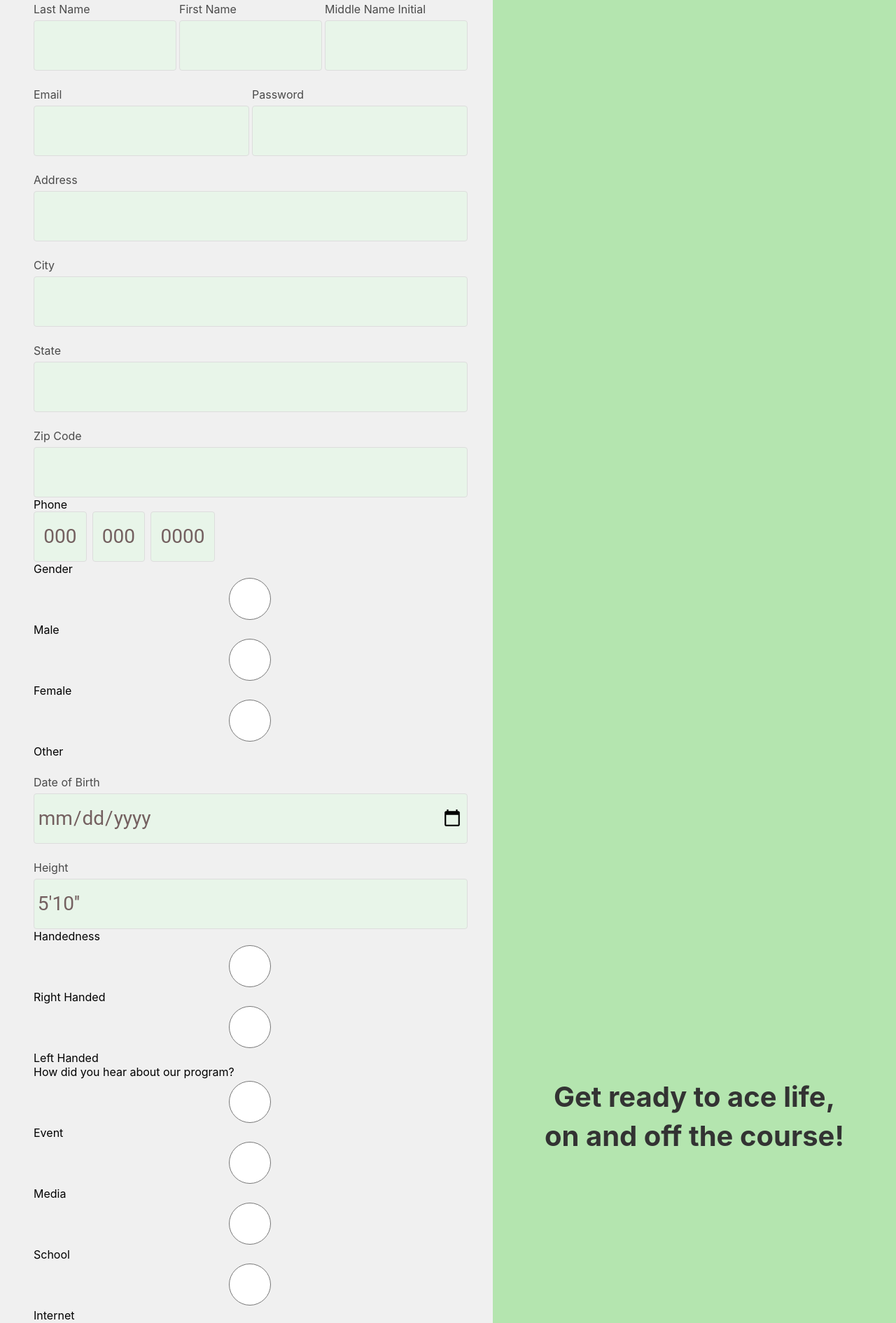
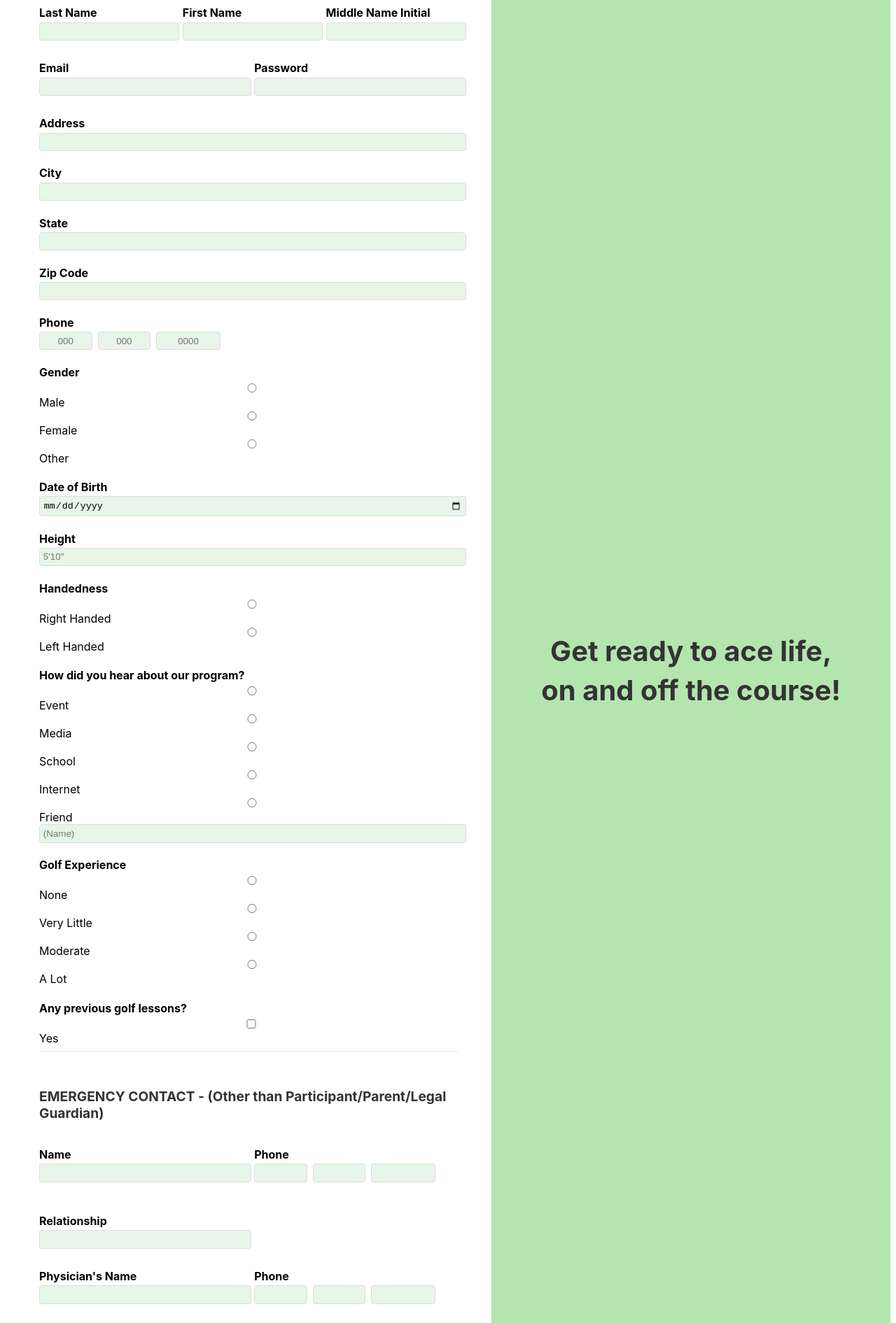
Before and after one commit to Haryordeji/edu-sports, a React (Create React App) app in the folder client/: page /register in a window 1280 px wide. Shown: the part 300-2191 px from the top of the page at 70% size. Built offline with nearby package versions, Linux system fonts and the light colour scheme; no server answers.

Commit message:
css can be hard, register and login done

```diff
--- a/client/src/components/LoginPage.css
+++ b/client/src/components/LoginPage.css
@@ -1,38 +1,39 @@
-body {
+.login-page-wrapper {
   font-family: 'Inter', Arial, sans-serif;
   background-color: #F0F0F0;
-  margin: 0;
-  padding: 0;
+  min-height: 100vh;
+  width: 100%;
   display: flex;
   justify-content: center;
   align-items: center;
-  min-height: 100vh;
+  margin: 0;
+  padding: 0;
 }
 
-.login-container {
+.login-page-wrapper .login-container {
   display: flex;
   max-width: 1400px;
   width: 100%;
   margin: 1rem;
 }
 
-.login-form {
+.login-page-wrapper .login-form {
   flex: 1;
   background: white;
   padding: 2.5rem;
   max-width: 700px;
 }
 
-.login-header {
+.login-page-wrapper .login-header {
   margin-bottom: 2rem;
 }
 
-.login-header img {
+.login-page-wrapper .login-header img {
   width: 329px;
   height: auto;
 }
 
-.login-header h1 {
+.login-page-wrapper .login-header h1 {
   color: #000000;
   font-size: 48px;
   font-weight: 700;
@@ -41,14 +42,14 @@ body {
   margin: 2rem 0;
 }
 
-.input-group {
+.login-page-wrapper .input-group {
   position: relative;
-  padding-top: 24px;
+  margin-bottom: 2.5rem;
 }
 
-input {
-  width: 100%;
-  height: 60px;
+.login-page-wrapper input {
+  width: 90%;
+  height: 68px;
   padding: 0 1.5rem;
   background: #B4E5AF;
   border: 1px solid #000000;
@@ -58,31 +59,32 @@ input {
   color: #746060;
 }
 
-input::placeholder {
+.login-page-wrapper input::placeholder {
   color: #746060;
 }
 
-input:focus {
+.login-page-wrapper input:focus {
   outline: none;
   border-color: #4caf50;
 }
 
-.toggle-password {
+.login-page-wrapper .toggle-password {
   position: absolute;
-  right: 0.0001rem;
-  top: 60%;
+  right: 1rem;
+  top: 50%;
   transform: translateY(-50%);
-  background: rgba(180, 229, 175, 0.8);
-  border-radius: 50%;
+  background: transparent;
+  border: none;
   width: 39px;
   height: 38px;
   cursor: pointer;
   display: flex;
   align-items: center;
   justify-content: center;
+  color: #1E1E1E;
 }
 
-.sign-in-button {
+.login-page-wrapper .sign-in-button {
   width: 305px;
   height: 88px;
   margin: 2rem auto;
@@ -98,16 +100,16 @@ input:focus {
   transition: background-color 0.3s;
 }
 
-.sign-in-button:hover {
+.login-page-wrapper .sign-in-button:hover {
   background-color: #4caf50;
 }
 
-.sign-in-button:disabled {
+.login-page-wrapper .sign-in-button:disabled {
   opacity: 0.7;
   cursor: not-allowed;
 }
 
-.new-user-section {
+.login-page-wrapper .new-user-section {
   flex: 1;
   background: #B4E5AF;
   padding: 2.5rem;
@@ -119,7 +121,7 @@ input:focus {
   max-width: 700px;
 }
 
-.new-user-section h3 {
+.login-page-wrapper .new-user-section h3 {
   color: #000000;
   font-size: 48px;
   font-weight: 700;
@@ -128,7 +130,7 @@ input:focus {
   margin-bottom: 1rem;
 }
 
-.new-user-section p {
+.login-page-wrapper .new-user-section p {
   color: #000000;
   font-size: 20px;
   font-weight: 400;
@@ -137,7 +139,7 @@ input:focus {
   margin-bottom: 2rem;
 }
 
-.sign-up-button {
+.login-page-wrapper .sign-up-button {
   width: 308px;
   height: 82px;
   background: white;
@@ -151,17 +153,17 @@ input:focus {
   transition: all 0.3s;
 }
 
-.sign-up-button:hover {
+.login-page-wrapper .sign-up-button:hover {
   background-color: #31D063;
   color: white;
 }
 
-.sign-up-button:disabled {
+.login-page-wrapper .sign-up-button:disabled {
   opacity: 0.7;
   cursor: not-allowed;
 }
 
-.error-message {
+.login-page-wrapper .error-message {
   color: #ff0000;
   text-align: center;
   margin: 1rem 0;
@@ -170,52 +172,52 @@ input:focus {
 
 /* Responsive design */
 @media (max-width: 1200px) {
-  .login-container {
+  .login-page-wrapper .login-container {
     margin: 0.5rem;
   }
 
-  .login-form,
-  .new-user-section {
+  .login-page-wrapper .login-form,
+  .login-page-wrapper .new-user-section {
     padding: 2rem;
   }
 }
 
 @media (max-width: 768px) {
-  .login-container {
+  .login-page-wrapper .login-container {
     flex-direction: column;
     margin: 0;
   }
 
-  .login-form,
-  .new-user-section {
+  .login-page-wrapper .login-form,
+  .login-page-wrapper .new-user-section {
     max-width: 100%;
   }
 
-  .login-header img {
+  .login-page-wrapper .login-header img {
     width: 245px;
   }
 
-  .login-header h1 {
+  .login-page-wrapper .login-header h1 {
     font-size: 24px;
     text-align: center;
   }
 
-  input {
+  .login-page-wrapper input {
     height: 55px;
     font-size: 24px;
   }
 
-  .sign-in-button {
+  .login-page-wrapper .sign-in-button {
     width: 219px;
     height: 47px;
     font-size: 20px;
   }
 
-  .new-user-section h3 {
+  .login-page-wrapper .new-user-section h3 {
     font-size: 36px;
   }
 
-  .sign-up-button {
+  .login-page-wrapper .sign-up-button {
     width: 242px;
     height: 57px;
     font-size: 20px;
@@ -223,16 +225,16 @@ input:focus {
 }
 
 @media (max-width: 480px) {
-  .login-form,
-  .new-user-section {
+  .login-page-wrapper .login-form,
+  .login-page-wrapper .new-user-section {
     padding: 1rem;
   }
 
-  input {
+  .login-page-wrapper input {
     font-size: 20px;
   }
 
-  .new-user-section p {
+  .login-page-wrapper .new-user-section p {
     font-size: 16px;
   }
 }
--- a/client/src/components/LoginPage.tsx
+++ b/client/src/components/LoginPage.tsx
@@ -81,6 +81,7 @@ const LoginPage: React.FC = () => {
   };
 
   return (
+    <div className="login-page-wrapper">
     <div className="login-container">
       <div className="login-form">
         <div className="login-header">
@@ -133,6 +134,7 @@ const LoginPage: React.FC = () => {
         <button onClick={handleSignUp} className="sign-up-button" disabled={isLoading}>Sign Up</button>
       </div>
     </div>
+    </div>
   );
 };
 
--- a/client/src/components/registerPage.css
+++ b/client/src/components/registerPage.css
@@ -1,4 +1,6 @@
+
 .registration-container {
+  font-family: 'Inter', Arial, sans-serif;
     display: flex;
     min-height: 100vh;
     width: 100%;
@@ -45,14 +47,21 @@
     font-size: 1.8rem;
     margin-bottom: 2rem;
   }
-
+  h4 {
+    margin-bottom: 0.2rem;
+  }
   .input-group {
-    margin-bottom: auto;
+    margin-bottom: 0.5rem;
   }
   .input-group label {
     display: block;
-    margin-bottom: 0.4rem;
+    margin-bottom: 0rem;
     color: #4a4a4a;
+  }
+
+  .heard-from-group {
+    margin-top: 1rem;
+    margin-bottom: 1rem;
   }
 
   input, textarea {
@@ -80,7 +89,7 @@
     gap: 1rem;
   }
 
-  .experience-level {
+  .experience-level label{
     margin-bottom: 1.5rem;
   }
 
@@ -103,7 +112,6 @@
     display: flex;
     align-items: center;
     gap: 0.5rem;
-    margin: 2rem 0;
   }
 
   .terms-agreement input[type="checkbox"] {
@@ -156,7 +164,7 @@
   }
 
 .emergency-section {
-    margin-top: 2rem;
+    margin-top: 0.5rem;
     border-top: 2px solid #e8f5e9;
     padding-top: 2rem;
   }
@@ -164,7 +172,7 @@
   .emergency-section h3 {
     color: #333;
     font-size: 1.2rem;
-    margin-bottom: 1.5rem;
+    margin-bottom: 1rem;
   }
 
   .emergency-contact-group,
@@ -172,7 +180,6 @@
     display: grid;
     grid-template-columns: 1fr 1fr;
     gap: 1rem;
-    margin-bottom: 1.5rem;
   }
 
   .phone-parts {
--- a/client/src/components/registerPage.tsx
+++ b/client/src/components/registerPage.tsx
@@ -148,7 +148,7 @@ const RegistrationPage: React.FC = () => {
           {/* Name Fields */}
           <div className="name-group">
             <div className="input-group">
-              <label>Last Name</label>
+              <h4>Last Name</h4>
               <input
                 type="text"
                 name="lastName"
@@ -158,7 +158,7 @@ const RegistrationPage: React.FC = () => {
               />
             </div>
             <div className="input-group">
-              <label>First Name</label>
+              <h4>First Name</h4>
               <input
                 type="text"
                 name="firstName"
@@ -168,7 +168,7 @@ const RegistrationPage: React.FC = () => {
               />
             </div>
             <div className="input-group small">
-              <label>Middle Name Initial</label>
+              <h4>Middle Name Initial</h4>
               <input
                 type="text"
                 name="middleInitial"
@@ -180,7 +180,7 @@ const RegistrationPage: React.FC = () => {
           </div>
           <div className="two-column">
             <div className="input-group">
-              <label>Email</label>
+              <h4>Email</h4>
               <input
                 type="email"
                 name="email"
@@ -191,7 +191,7 @@ const RegistrationPage: React.FC = () => {
             </div>
 
             <div className="input-group">
-              <label>Password</label>
+              <h4>Password</h4>
               <input
                 type="password"
                 name="password"
@@ -205,7 +205,7 @@ const RegistrationPage: React.FC = () => {
           {/* Address Fields */}
           <div className="address-group">
             <div className="input-group">
-              <label>Address</label>
+              <h4>Address</h4>
               <input
                 type="text"
                 name="address"
@@ -216,7 +216,7 @@ const RegistrationPage: React.FC = () => {
             </div>
             <div className="city-state-zip">
               <div className="input-group">
-                <label>City</label>
+                <h4>City</h4>
                 <input
                   type="text"
                   name="city"
@@ -226,7 +226,7 @@ const RegistrationPage: React.FC = () => {
                 />
               </div>
               <div className="input-group small">
-                <label>State</label>
+                <h4>State</h4>
                 <input
                   type="text"
                   name="state"
@@ -237,7 +237,7 @@ const RegistrationPage: React.FC = () => {
                 />
               </div>
               <div className="input-group">
-                <label>Zip Code</label>
+                <h4>Zip Code</h4>
                 <input
                   type="text"
                   name="zipCode"
@@ -253,7 +253,7 @@ const RegistrationPage: React.FC = () => {
           {/* Contact Information */}
           <div className="contact-group">
             <div className="phone-input">
-              <label>Phone</label>
+              <h4>Phone</h4>
               <div className="phone-parts">
                 <input
                   type="text"
@@ -283,7 +283,7 @@ const RegistrationPage: React.FC = () => {
           {/* Personal Information */}
           <div className="personal-info-group">
             <div className="gender-group">
-              <label>Gender</label>
+              <h4>Gender</h4>
               <div className="radio-options">
                 <label>
                   <input
@@ -320,7 +320,7 @@ const RegistrationPage: React.FC = () => {
 
             <div className="age-dob-group">
               <div className="input-group">
-                <label>Date of Birth</label>
+                <h4>Date of Birth</h4>
                 <input
                   type="date"
                   name="dateOfBirth"
@@ -330,7 +330,7 @@ const RegistrationPage: React.FC = () => {
                 />
               </div>
               <div className="input-group">
-                <label>Height</label>
+                <h4>Height</h4>
                 <input
                   type="text"
                   name="height"
@@ -342,7 +342,7 @@ const RegistrationPage: React.FC = () => {
             </div>
 
             <div className="handedness-group">
-              <label>Handedness</label>
+              <h4>Handedness</h4>
               <div className="radio-options">
                 <label>
                   <input
@@ -370,7 +370,7 @@ const RegistrationPage: React.FC = () => {
 
           {/* How did you hear about us */}
           <div className="heard-from-group">
-            <label>How did you hear about our program?</label>
+            <h4>How did you hear about our program?</h4>
             <div className="source-options">
               {['Event', 'Media', 'School', 'Internet', 'Friend'].map((source) => (
                 <label key={source}>
@@ -396,7 +396,7 @@ const RegistrationPage: React.FC = () => {
 
           {/* Golf Experience */}
           <div className="golf-experience-group">
-            <label>Golf Experience</label>
+            <h4>Golf Experience</h4>
             <div className="experience-options">
               {[
                 { value: 'none', label: 'None' },
@@ -420,7 +420,7 @@ const RegistrationPage: React.FC = () => {
 
           {/* Previous Lessons */}
           <div className="previous-lessons-group">
-            <label>Any previous golf lessons?</label>
+            <h4>Any previous golf lessons?</h4>
             <div className="lessons-details">
               <label>
                 <input
@@ -460,7 +460,7 @@ const RegistrationPage: React.FC = () => {
             <h3>EMERGENCY CONTACT - (Other than Participant/Parent/Legal Guardian)</h3>
             <div className="emergency-contact-group">
               <div className="input-group">
-                <label>Name</label>
+                <h4>Name</h4>
                 <input
                   type="text"
                   name="name"
@@ -471,7 +471,7 @@ const RegistrationPage: React.FC = () => {
               </div>
 
               <div className="phone-input">
-                <label>Phone </label>
+                <h4>Phone </h4>
                 <div className="phone-parts">
                   <input
                     type="text"
@@ -498,7 +498,7 @@ const RegistrationPage: React.FC = () => {
               </div>
 
               <div className="input-group">
-                <label>Relationship</label>
+                <h4>Relationship</h4>
                 <input
                   type="text"
                   name="relationship"
@@ -512,7 +512,7 @@ const RegistrationPage: React.FC = () => {
             {/* Physician Information */}
             <div className="physician-group">
               <div className="input-group">
-                <label>Physician's Name</label>
+                <h4>Physician's Name</h4>
                 <input
                   type="text"
                   name="name"
@@ -523,7 +523,7 @@ const RegistrationPage: React.FC = () => {
               </div>
 
               <div className="phone-input">
-                <label>Phone</label>
+                <h4>Phone</h4>
                 <div className="phone-parts">
                   <input
                     type="text"
@@ -552,7 +552,7 @@ const RegistrationPage: React.FC = () => {
 
             {/* Medical Information */}
             <div className="medical-info-group">
-              <label>Relevant Medical Information</label>
+              <h4>Relevant Medical Information</h4>
               <textarea
                 name="medicalInformation"
                 value={formData.medicalInformation}
@@ -564,15 +564,15 @@ const RegistrationPage: React.FC = () => {
 
           {/* Terms Agreement */}
           <div className="terms-agreement">
-            <label>
+            <h5>
               <input
                 type="checkbox"
                 checked={formData.agreeToTerms}
                 onChange={(e) => setFormData(prev => ({ ...prev, agreeToTerms: e.target.checked }))}
                 required
               />
-              Mark this to agree with our privacy and medical statements
-            </label>
+                 By Marking this box, you to agree with the terms of our Release & Waiver of Liability
+            </h5>
           </div>
 
           {/* Submit Button */}
```
